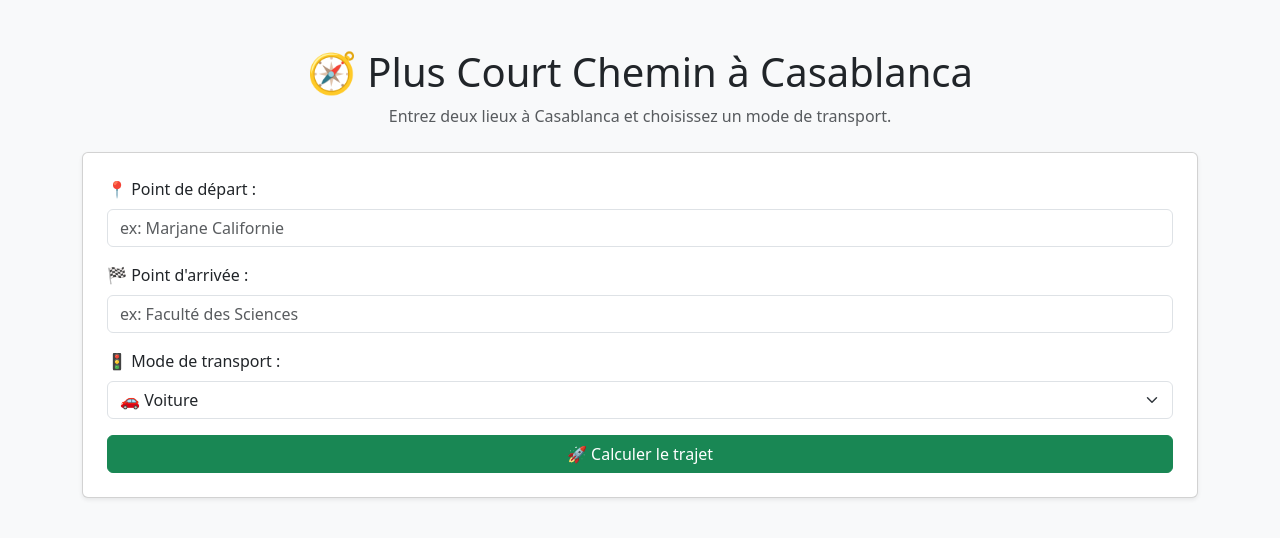
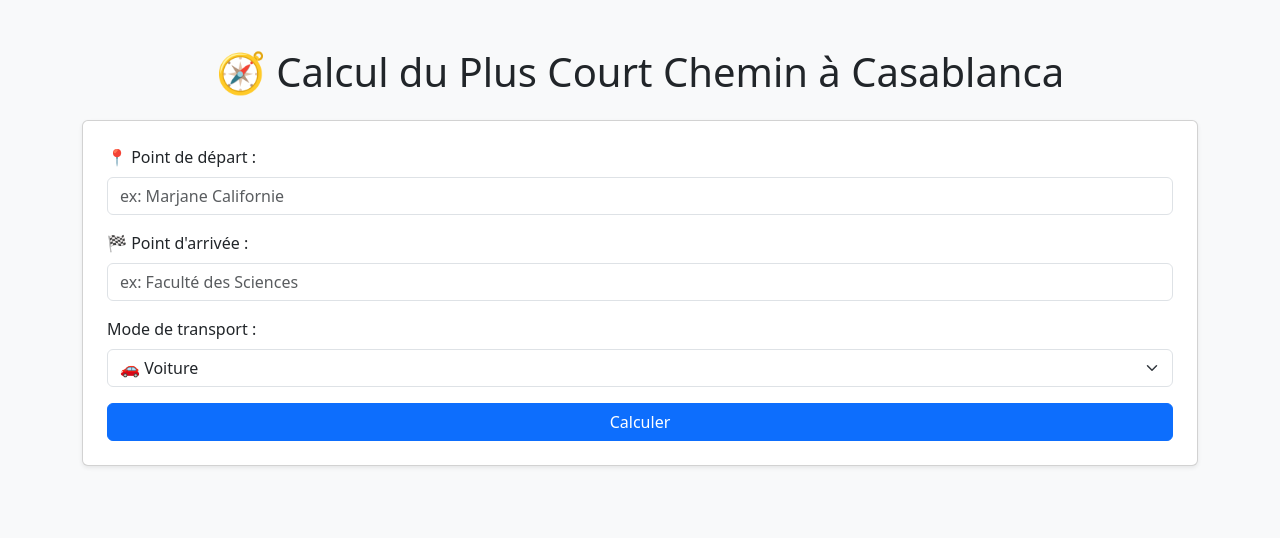
Before and after one commit to ZakariaRochdi/chemin-casablanca, a Flask app: page / in a window 1280 px wide. Shown: the top 538 px of the page. Run offline with Flask 3, Linux system fonts and the light colour scheme.

Commit message:
Update index.html

```diff
--- a/templates/index.html
+++ b/templates/index.html
@@ -3,19 +3,15 @@
 <head>
     <meta charset="UTF-8">
     <title>Chemin le plus court - Casablanca</title>
-    <meta name="viewport" content="width=device-width, initial-scale=1">
     <link href="https://cdn.jsdelivr.net/npm/bootstrap@5.3.3/dist/css/bootstrap.min.css" rel="stylesheet">
 </head>
 <body class="bg-light">
 
 <div class="container mt-5">
-    <div class="text-center mb-4">
-        <h1>🧭 Plus Court Chemin à Casablanca</h1>
-        <p class="text-muted">Entrez deux lieux à Casablanca et choisissez un mode de transport.</p>
-    </div>
+    <h1 class="text-center mb-4">🧭 Calcul du Plus Court Chemin à Casablanca</h1>
 
     {% if error %}
-        <div class="alert alert-danger text-center">{{ error }}</div>
+        <div class="alert alert-danger">{{ error }}</div>
     {% endif %}
 
     <form method="post" class="card p-4 shadow-sm bg-white">
@@ -30,16 +26,14 @@
         </div>
 
         <div class="mb-3">
-            <label for="mode" class="form-label">🚦 Mode de transport :</label>
-            <select class="form-select" name="mode" id="mode" required>
+            <label for="mode" class="form-label"> Mode de transport :</label>
+            <select class="form-select" name="mode" id="mode">
                 <option value="voiture">🚗 Voiture</option>
                 <option value="pied">🚶‍♂️ À pied</option>
             </select>
         </div>
 
-        <button type="submit" class="btn btn-success w-100">
-            🚀 Calculer le trajet
-        </button>
+        <button type="submit" class="btn btn-primary w-100">Calculer</button>
     </form>
 </div>
 
```
